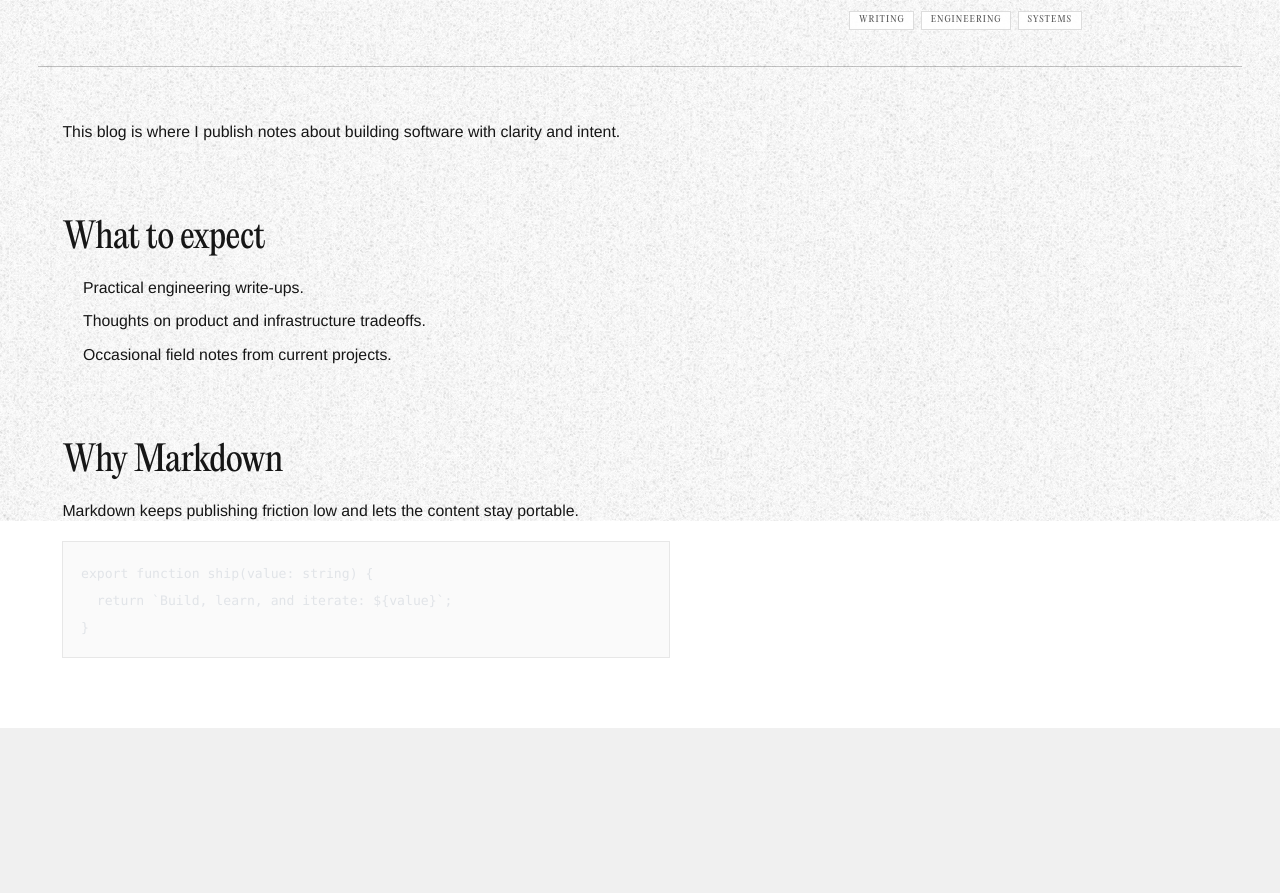
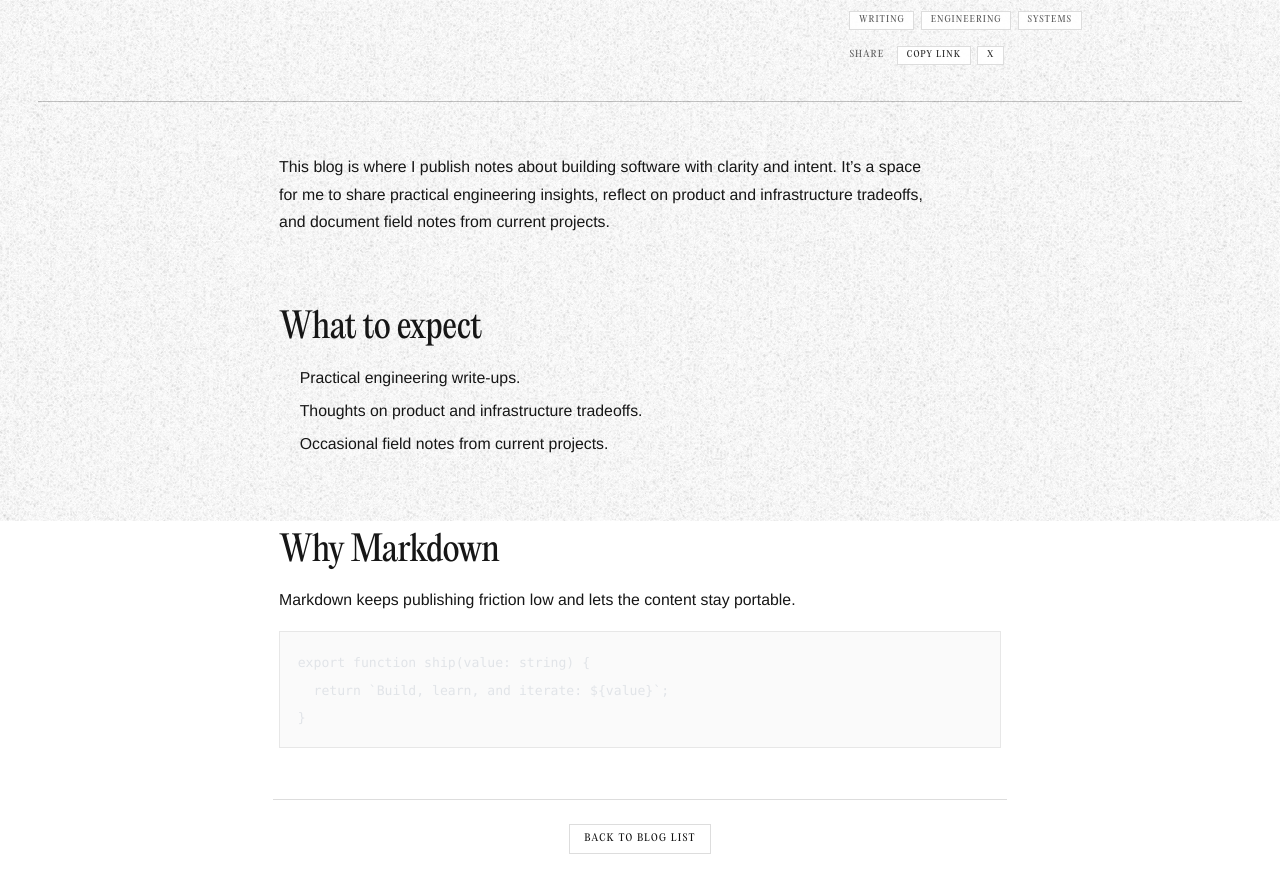
Before and after one commit to joshuamotoaki/jml, an Astro site: page /blog/welcome-to-the-blog in a window 1280 px wide. Shown: the part 359-1252 px from the top of the page. Before the commit the page ends 1087 px from the top, so only its background shows below. Built offline with nearby package versions, Linux system fonts and the light colour scheme; Astro itself is replaced by a stand-in of ours; code samples lack their colours; a web font is replaced by a local one.

Commit message:
Improvements

```diff
--- a/src/content/blog/welcome-to-the-blog.md
+++ b/src/content/blog/welcome-to-the-blog.md
@@ -10,7 +10,7 @@ permalink: welcome-to-the-blog
 draft: false
 ---
 
-This blog is where I publish notes about building software with clarity and intent.
+This blog is where I publish notes about building software with clarity and intent. It's a space for me to share practical engineering insights, reflect on product and infrastructure tradeoffs, and document field notes from current projects.
 
 ## What to expect
 
--- a/src/pages/blog/[...slug].astro
+++ b/src/pages/blog/[...slug].astro
@@ -23,10 +23,17 @@ export async function getStaticPaths() {
 
 const { post } = Astro.props as Props;
 const { Content } = await post.render();
+const siteUrl = Astro.site ?? new URL("https://motoaki.dev");
+const canonicalUrl = new URL(`/blog/${post.data.permalink}/`, siteUrl);
+const encodedUrl = encodeURIComponent(canonicalUrl.toString());
+const encodedTitle = encodeURIComponent(post.data.title);
 const dateFormatter = new Intl.DateTimeFormat("en-US", {
   dateStyle: "long",
   timeZone: "UTC",
 });
+const shareLinks = {
+  x: `https://twitter.com/intent/tweet?url=${encodedUrl}&text=${encodedTitle}`,
+};
 ---
 
 <BaseLayout title={`${post.data.title} | Blog | Joshua Motoaki Lau`}>
@@ -88,11 +95,57 @@ const dateFormatter = new Intl.DateTimeFormat("en-US", {
         <div class="blog-tags" aria-label="Tags">
           {post.data.tags.map((tag) => <span class="blog-tag">{tag}</span>)}
         </div>
+        <div class="post-share" aria-label="Share this post">
+          <span class="post-share-label">Share</span>
+          <div class="post-share-links">
+            <button
+              class="post-share-button"
+              type="button"
+              data-copy-url={canonicalUrl.toString()}
+            >
+              Copy link
+            </button>
+            <a
+              class="post-share-link"
+              href={shareLinks.x}
+              target="_blank"
+              rel="noopener noreferrer"
+            >
+              X
+            </a>
+          </div>
+        </div>
       </header>
 
       <div class="post-content">
         <Content />
       </div>
+
+      <footer class="post-footer" aria-label="Post footer">
+        <a class="post-footer-button" href="/blog/">Back to blog list</a>
+      </footer>
     </article>
   </div>
 </BaseLayout>
+
+<script is:inline>
+  const copyButtons = document.querySelectorAll("[data-copy-url]");
+  copyButtons.forEach((button) => {
+    button.addEventListener("click", async () => {
+      const url = button.getAttribute("data-copy-url");
+      if (!url) return;
+      const originalLabel = button.textContent || "Copy link";
+
+      try {
+        await navigator.clipboard.writeText(url);
+        button.textContent = "Copied";
+      } catch {
+        window.prompt("Copy this link:", url);
+      }
+
+      window.setTimeout(() => {
+        button.textContent = originalLabel;
+      }, 1500);
+    });
+  });
+</script>
--- a/src/pages/rss.xml.ts
+++ b/src/pages/rss.xml.ts
@@ -9,8 +9,9 @@ export const GET: APIRoute = async (context) => {
     .sort((a, b) => b.data.pubDate.valueOf() - a.data.pubDate.valueOf());
 
   return rss({
-    title: "Joshua Motoaki Lau — Blog",
-    description: "Writing on software, systems, and engineering craft.",
+    title: "Joshua Motoaki Lau — Systems & Style Blog",
+    description:
+      "Writing about systems and style, both technical and human and the intersection of the two.",
     site: context.site ?? "https://motoaki.dev",
     customData: "<language>en-us</language>",
     xmlns: {
--- a/src/styles/blog.css
+++ b/src/styles/blog.css
@@ -268,9 +268,59 @@ button.blog-kicker:focus-visible,
   margin-top: 0.98rem;
 }
 
+.post-share {
+  margin-top: 1rem;
+  display: flex;
+  flex-wrap: wrap;
+  gap: 0.52rem 0.8rem;
+  align-items: center;
+}
+
+.post-share-label {
+  color: var(--blog-muted);
+  font-size: 0.56rem;
+  line-height: 1.7;
+  letter-spacing: 0.13em;
+  text-transform: uppercase;
+  font-family: "PP Editorial New", Georgia, "Times New Roman", serif;
+}
+
+.post-share-links {
+  display: flex;
+  flex-wrap: wrap;
+  gap: 0.4rem;
+}
+
+.post-share-link,
+.post-share-button {
+  color: var(--blog-ink-soft);
+  border: 1px solid var(--blog-rule-soft);
+  background: rgba(255, 255, 255, 0.92);
+  padding: 0.12rem 0.54rem;
+  font-size: 0.54rem;
+  line-height: 1.55;
+  letter-spacing: 0.12em;
+  text-transform: uppercase;
+  font-family: "PP Editorial New", Georgia, "Times New Roman", serif;
+  text-decoration: none;
+}
+
+.post-share-button {
+  cursor: pointer;
+}
+
+.post-share-link:hover,
+.post-share-link:focus-visible,
+.post-share-button:hover,
+.post-share-button:focus-visible {
+  text-decoration: underline;
+  text-decoration-thickness: 1px;
+  text-underline-offset: 0.12em;
+}
+
 .post-content {
-  margin-top: 3.2rem;
-  max-width: 69ch;
+  margin: 3.2rem auto 0;
+  max-width: 78ch;
   color: #161616;
   font-family:
     "Avenir Next", "Helvetica Neue", "Segoe UI", "Noto Sans", sans-serif;
@@ -288,7 +338,7 @@ button.blog-kicker:focus-visible,
 
 .post-content > p:first-of-type {
   margin-top: 0;
-  max-width: 65ch;
+  max-width: 74ch;
   font-family:
     "Avenir Next", "Helvetica Neue", "Segoe UI", "Noto Sans", sans-serif;
   font-size: inherit;
@@ -396,6 +446,35 @@ button.blog-kicker:focus-visible,
   text-align: left;
 }
 
+.post-footer {
+  margin: 3.2rem auto 0;
+  max-width: 78ch;
+  border-top: 1px solid var(--blog-rule-soft);
+  padding-top: 1.5rem;
+  display: flex;
+  justify-content: center;
+}
+
+.post-footer-button {
+  color: var(--blog-ink);
+  text-decoration: none;
+  border: 1px solid var(--blog-rule-soft);
+  background: rgba(255, 255, 255, 0.92);
+  padding: 0.4rem 0.86rem;
+  font-size: 0.6rem;
+  line-height: 1.6;
+  letter-spacing: 0.14em;
+  text-transform: uppercase;
+  font-family: "PP Editorial New", Georgia, "Times New Roman", serif;
+}
+
+.post-footer-button:hover,
+.post-footer-button:focus-visible {
+  text-decoration: underline;
+  text-decoration-thickness: 1px;
+  text-underline-offset: 0.12em;
+}
+
 @media (min-width: 64rem) {
   .blog-masthead {
     display: grid;
@@ -443,7 +522,8 @@ button.blog-kicker:focus-visible,
   }
 
   .post-meta,
-  .post-header .blog-tags {
+  .post-header .blog-tags,
+  .post-share {
     grid-column: 2 / 3;
     justify-self: start;
   }
@@ -456,8 +536,9 @@ button.blog-kicker:focus-visible,
     margin-top: 0.82rem;
   }
 
-  .post-content {
-    margin-left: 1.5rem;
+  .post-content,
+  .post-footer {
+    max-width: 82ch;
   }
 }
 
@@ -501,4 +582,8 @@ button.blog-kicker:focus-visible,
     font-size: inherit;
     line-height: inherit;
   }
+
+  .post-footer-button {
+    font-size: 0.58rem;
+  }
 }
```
